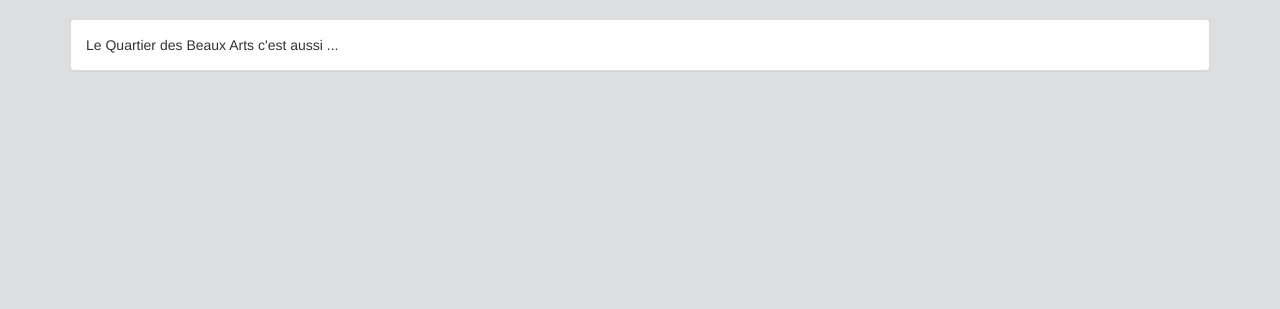
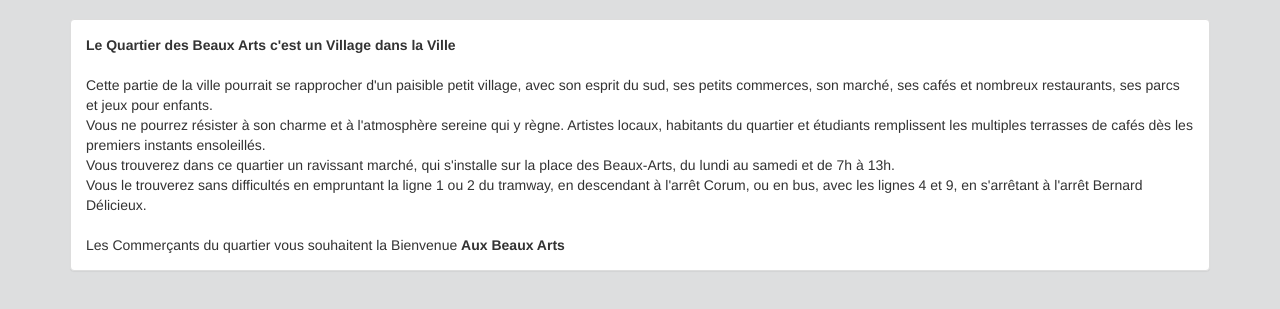
Before and after one commit to DudeBar/WDude, a Django app: page /quartier_beaux_arts_montpellier/ in a window 1280 px wide. Shown: the part 51-360 px from the top of the page. Run offline with Django 3.2, Linux system fonts and the light colour scheme; data that the repository does not hold is empty; some libraries are stand-ins or nearby versions.

Commit message:
changement page d'acceuil

```diff
--- a/website/templates/quartier.html
+++ b/website/templates/quartier.html
@@ -6,7 +6,13 @@
 	<div class="col-lg-12">
 		<div class="panel panel-default">
             <div class="panel-body">
-				Le Quartier des Beaux Arts c'est aussi ...
+				<b>Le Quartier des Beaux Arts c'est un Village dans la Ville<br/><br/></b>
+	            Cette partie de la ville pourrait se rapprocher d'un paisible petit village, avec son esprit du sud, ses petits commerces, son marché, ses cafés et nombreux restaurants, ses parcs et jeux pour enfants.<br/>
+	            Vous ne pourrez résister à son charme et à l'atmosphère sereine qui y règne. Artistes locaux, habitants du quartier et étudiants remplissent les multiples terrasses de cafés dès les premiers instants ensoleillés.<br/>
+			    Vous trouverez dans ce quartier un ravissant marché, qui s'installe sur la place des Beaux-Arts, du lundi au samedi et de 7h à 13h.<br/>
+	            Vous le trouverez sans difficultés en empruntant la ligne 1 ou 2 du tramway, en descendant à l'arrêt Corum, ou en bus, avec les lignes 4 et 9, en s'arrêtant à l'arrêt Bernard Délicieux.
+	            <br/><br/>
+	            Les Commerçants du quartier vous souhaitent la Bienvenue <b>Aux Beaux Arts</b>
 	        </div>
 		</div>
 	</div>
```
Also changed, not shown: website/templates/home.html (+3 -4 lines).
